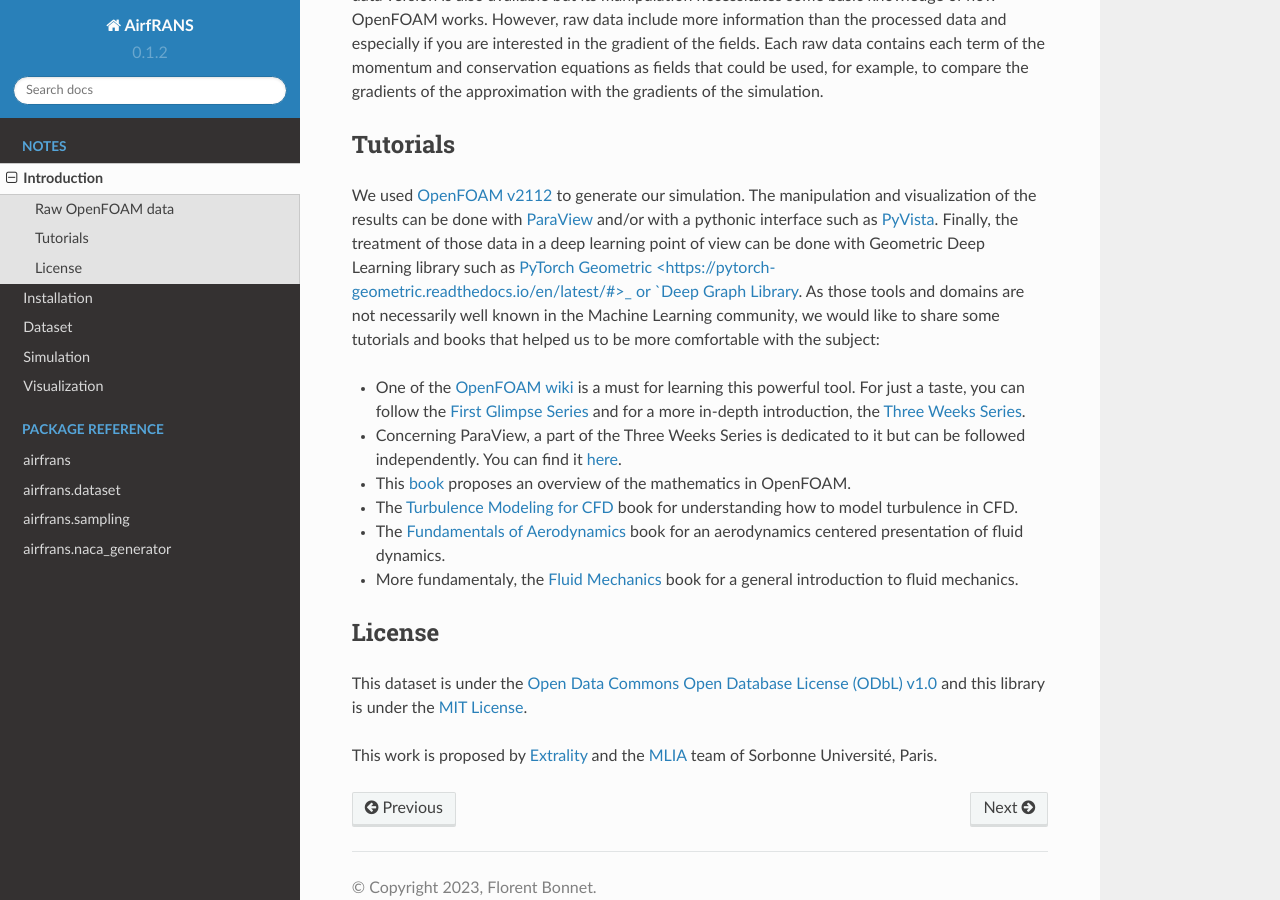
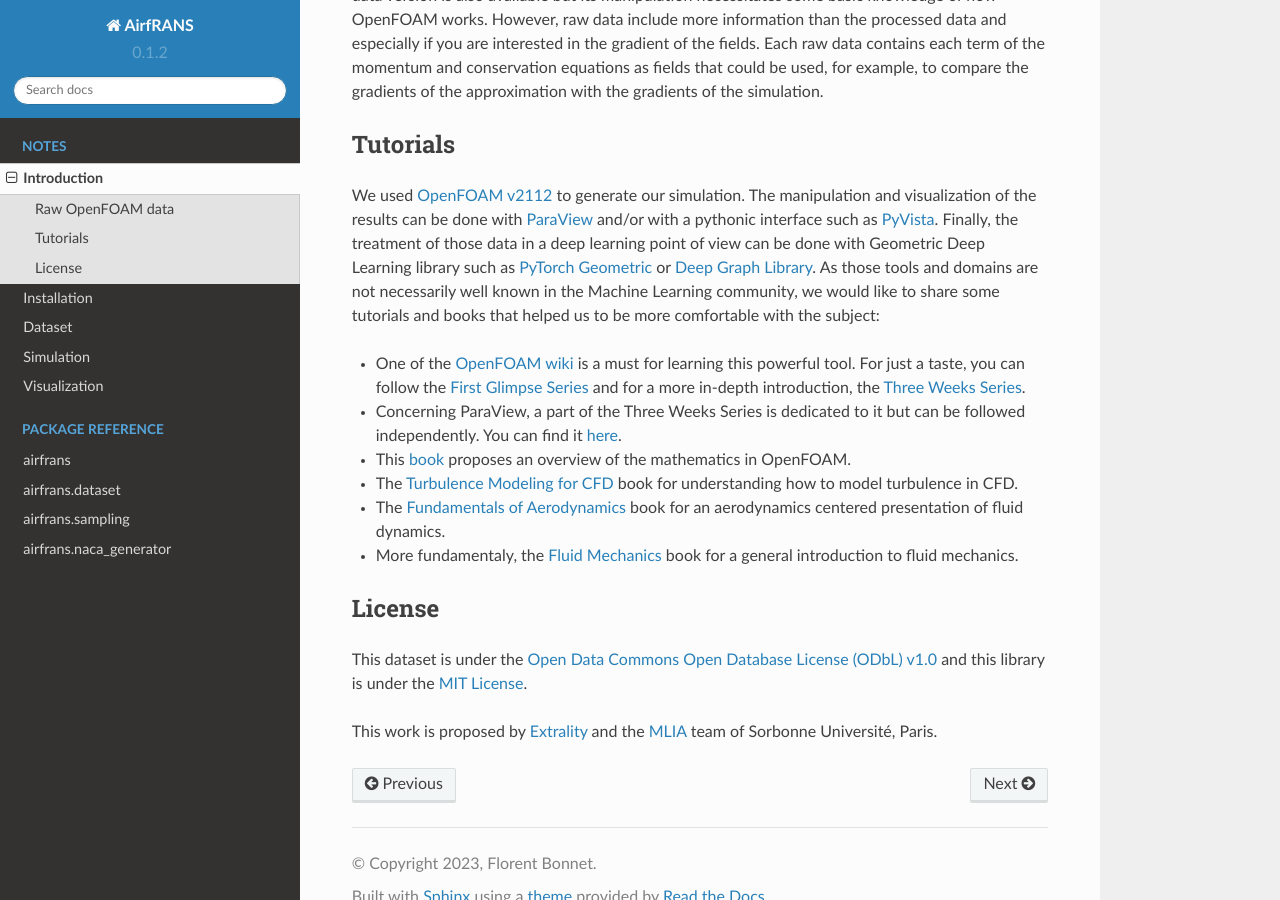
Before and after one commit to Extrality/airfrans_lib, a Sphinx documentation site: the page built from docs/source/notes/introduction.rst, in a window 1280 px wide and 900 px high, scrolled down 928 px. Built offline with Sphinx 7.4.7 and the Read the Docs theme 2.0.0, drawn with Linux system fonts in a browser that asks for light colours.

```diff
--- a/docs/source/notes/introduction.rst
+++ b/docs/source/notes/introduction.rst
@@ -24,7 +24,7 @@
 Tutorials
 ---------
 
-We used `OpenFOAM v2112 <https://www.openfoam.com/>`_ to generate our simulation. The manipulation and visualization of the results can be done with `ParaView <https://www.paraview.org/>`_ and/or with a pythonic interface such as `PyVista <https://docs.pyvista.org/>`_. Finally, the treatment of those data in a deep learning point of view can be done with Geometric Deep Learning library such as `PyTorch Geometric <https://pytorch-geometric.readthedocs.io/en/latest/#>_ or `Deep Graph Library <https://www.dgl.ai/>`_. As those tools and domains are not necessarily well known in the Machine Learning community, we would like to share some tutorials and books that helped us to be more comfortable with the subject:
+We used `OpenFOAM v2112 <https://www.openfoam.com/>`_ to generate our simulation. The manipulation and visualization of the results can be done with `ParaView <https://www.paraview.org/>`_ and/or with a pythonic interface such as `PyVista <https://docs.pyvista.org/>`_. Finally, the treatment of those data in a deep learning point of view can be done with Geometric Deep Learning library such as `PyTorch Geometric <https://pytorch-geometric.readthedocs.io/en/latest/#>`_ or `Deep Graph Library <https://www.dgl.ai/>`_. As those tools and domains are not necessarily well known in the Machine Learning community, we would like to share some tutorials and books that helped us to be more comfortable with the subject:
 
 - One of the `OpenFOAM wiki <https://wiki.openfoam.com/Main_Page>`_ is a must for learning this powerful tool. For just a taste, you can follow the `First Glimpse Series <https://wiki.openfoam.com/%22first_glimpse%22_series>`_ and for a more in-depth introduction, the `Three Weeks Series <https://wiki.openfoam.com/index.php?title=%223_weeks%22_series>`_.
 - Concerning ParaView, a part of the Three Weeks Series is dedicated to it but can be followed independently. You can find it `here <https://wiki.openfoam.com/index.php?title=Visualization_by_Joel_Guerrero>`_.
```
Also changed, not shown: README.md (+3 -3 lines), docs/source/notes/dataset.rst (+4 -4 lines), 1 other file.
